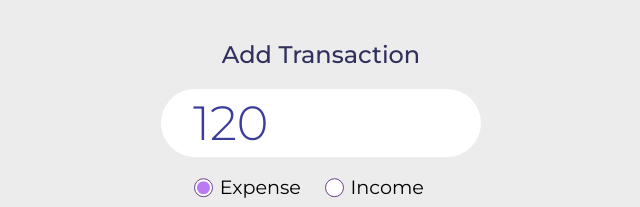
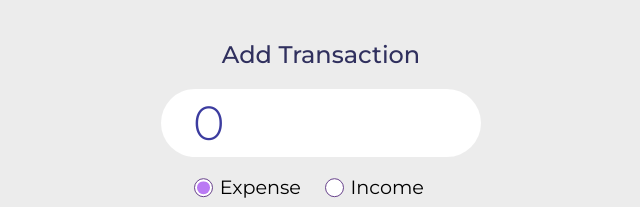
Before and after one commit to johncardozo/frontend-intermedio, an Angular app in the folder angular-expenses-tracker/: page /add in a window 1280 px wide. Shown: the top 207 px of the page, without its empty margins (319-959 px from the left). Built offline with nearby package versions, Linux system fonts and the light colour scheme.

Commit message:
Angular: Se eliminan los botones con flechas del campo input de tipo number

```diff
--- a/angular-expenses-tracker/src/app/components/add-transaction/add-transaction.component.html
+++ b/angular-expenses-tracker/src/app/components/add-transaction/add-transaction.component.html
@@ -13,7 +13,7 @@
     </div> -->
 
     <input
-      type="text"
+      type="number"
       class="add-transaction__amount"
       autofocus
       formControlName="amount"
--- a/angular-expenses-tracker/src/app/components/add-transaction/add-transaction.component.scss
+++ b/angular-expenses-tracker/src/app/components/add-transaction/add-transaction.component.scss
@@ -115,4 +115,15 @@
     font-size: 0.9rem;
     color: #e46adf;
   }
+  // Chrome, Safari, Edge, Opera
+  input::-webkit-outer-spin-button,
+  input::-webkit-inner-spin-button {
+    -webkit-appearance: none;
+    margin: 0;
+  }
+  // Firefox
+  input[type="number"] {
+    -moz-appearance: textfield;
+    appearance: textfield;
+  }
 }
--- a/angular-expenses-tracker/src/app/components/add-transaction/add-transaction.component.ts
+++ b/angular-expenses-tracker/src/app/components/add-transaction/add-transaction.component.ts
@@ -1,6 +1,8 @@
 import { formatDate } from '@angular/common';
+import { ParseTreeResult } from '@angular/compiler';
 import { Component, OnInit } from '@angular/core';
 import { FormGroup, FormControl, Validators } from '@angular/forms';
+import { TransactionsService } from 'src/app/services/transactions.service';
 
 @Component({
   selector: 'app-add-transaction',
@@ -10,12 +12,14 @@ import { FormGroup, FormControl, Validators } from '@angular/forms';
 export class AddTransactionComponent implements OnInit {
   addTransactionForm!: FormGroup;
 
+  constructor(private transactionsService: TransactionsService) {}
+
   // Hook que se ejecuta al montar el componente en el DOM
   ngOnInit(): void {
-    const date: string = formatDate(new Date(2022, 7, 30), 'yyyy-MM-dd', 'en');
+    const date: string = formatDate(new Date(), 'yyyy-MM-dd', 'en');
 
     this.addTransactionForm = new FormGroup({
-      amount: new FormControl(120, [
+      amount: new FormControl(0, [
         Validators.required,
         Validators.pattern('^[0-9]+$'),
       ]),
--- a/angular-expenses-tracker/src/app/services/transactions.service.ts
+++ b/angular-expenses-tracker/src/app/services/transactions.service.ts
@@ -7,12 +7,15 @@ import { Observable } from 'rxjs';
   providedIn: 'root',
 })
 export class TransactionsService {
+  url: string = 'http://localhost:3000/transactions';
   // Servicio agregado con Dependency Injection
   constructor(private httpClient: HttpClient) {}
 
   public get(): Observable<Transaction[]> {
-    return this.httpClient.get<Transaction[]>(
-      'http://localhost:3000/transactions'
-    );
+    return this.httpClient.get<Transaction[]>(this.url);
+  }
+
+  public create(transaction: Transaction): Observable<Transaction> {
+    return this.httpClient.post<Transaction>(this.url, transaction);
   }
 }
```
